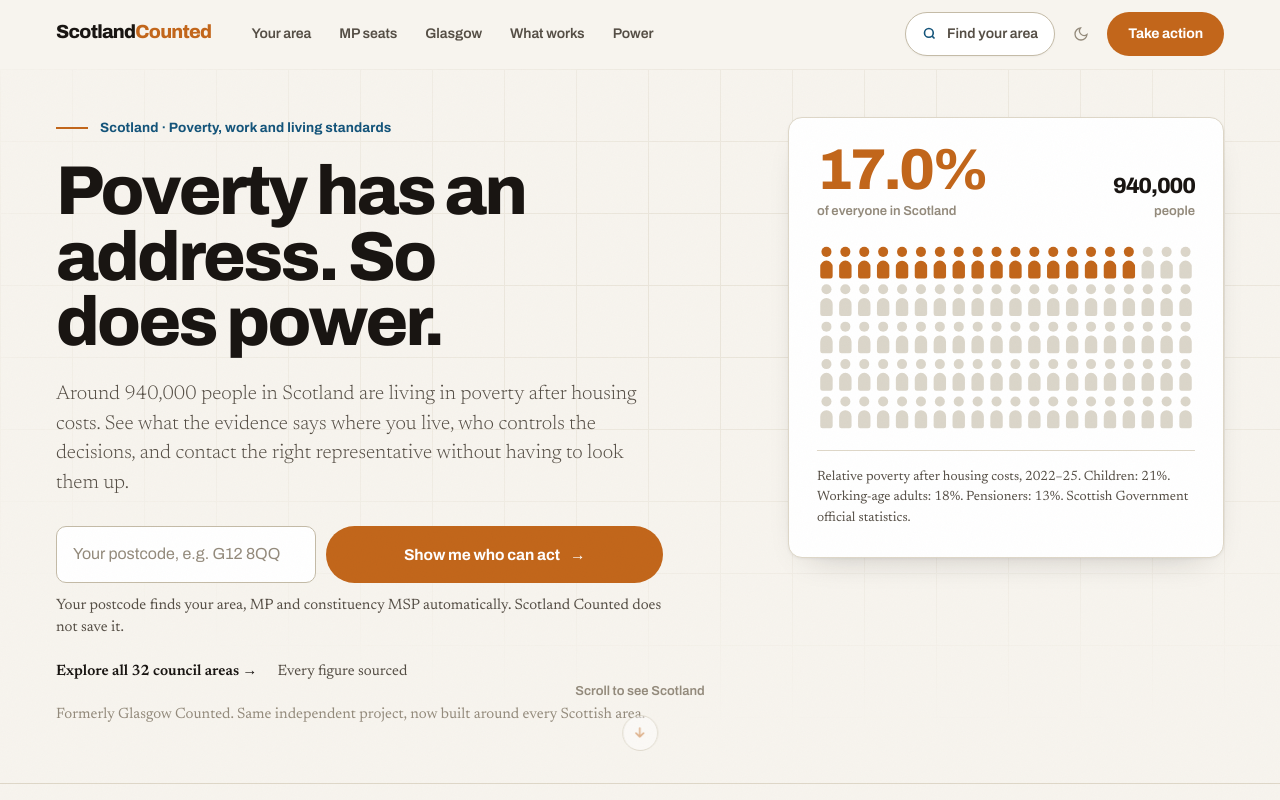
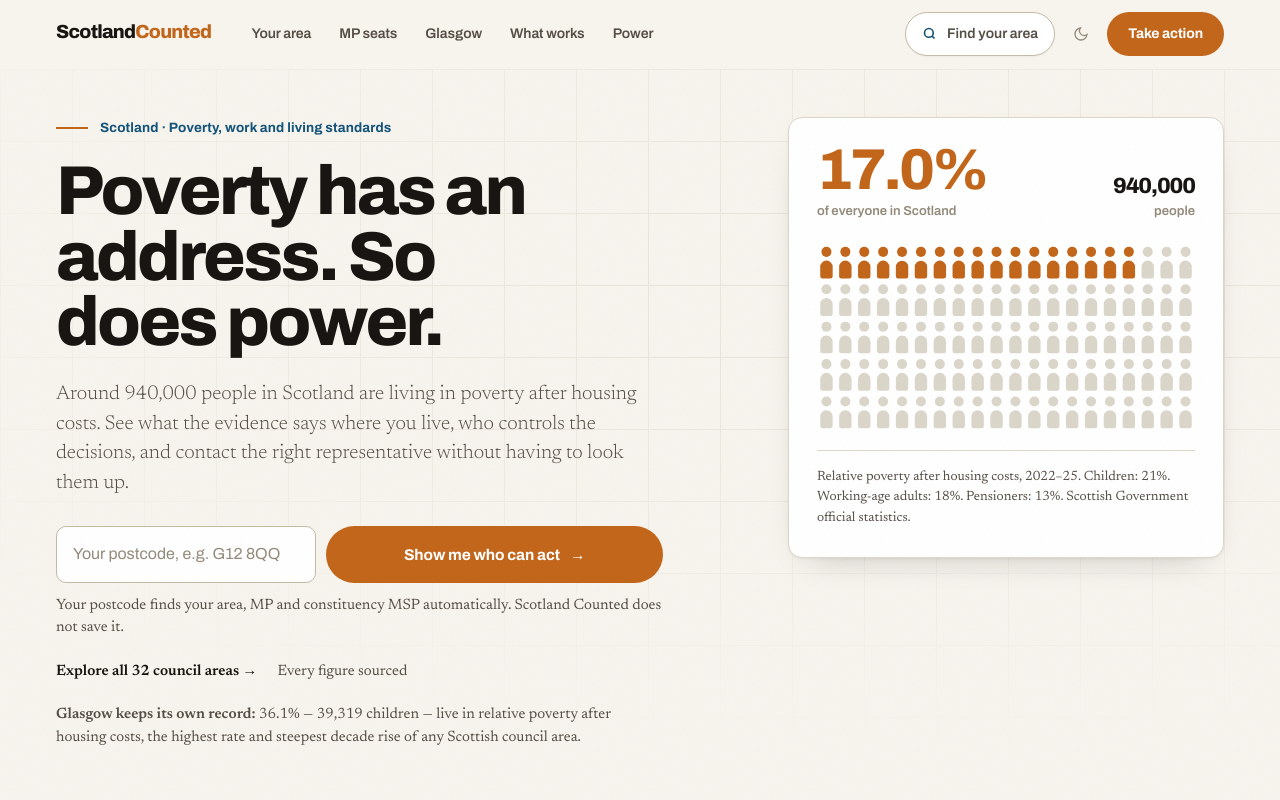
Before and after one commit to GraemeVIP/scotland-counted, a Next.js app: page / in a window 1280 px wide. Shown: the top 800 px of the page. Built offline with nearby package versions, Linux system fonts and the light colour scheme.

Commit message:
Finish Scotland Counted rebrand

```diff
--- a/site.config.ts
+++ b/site.config.ts
@@ -9,11 +9,11 @@ export const site = {
   shortName: "Scotland Counted",
 
   /**
-   * Keep the established domain canonical until a Scotland Counted domain is
-   * registered and redirected. Used for canonical URLs, the sitemap, Open
-   * Graph tags and JSON-LD. No trailing slash.
+   * Temporary Vercel canonical until the permanent Scotland Counted domain is
+   * registered. Used for canonical URLs, the sitemap, Open Graph tags and
+   * JSON-LD. No trailing slash.
    */
-  url: "https://glasgowcounted.co.uk",
+  url: "https://scotland-counted.vercel.app",
 
   tagline: "Scotland's poverty, counted properly.",
   description:
--- a/src/app/(site)/Hero.tsx
+++ b/src/app/(site)/Hero.tsx
@@ -20,10 +20,8 @@ export default function Hero() {
     return () => window.removeEventListener("scroll", onScroll);
   }, []);
 
-  const fade = Math.max(0, 1 - y / 520);
-
   return (
-    <section className="relative overflow-hidden border-b border-[var(--rule)]">
+    <section className="relative overflow-hidden border-b border-[var(--rule)] lg:min-h-[calc(100svh-68px)]">
       {/* A very faint survey grid, drifting slowly as you scroll */}
       <div
         aria-hidden="true"
@@ -38,8 +36,8 @@ export default function Hero() {
         }}
       />
 
-      <div className="relative max-w-[1440px] mx-auto px-5 sm:px-8 lg:px-14 pt-8 pb-12 sm:pt-12 sm:pb-14">
-        <div className="grid gap-x-16 gap-y-14 lg:grid-cols-[minmax(0,1.1fr)_minmax(0,0.9fr)] lg:items-start">
+      <div className="relative max-w-[1440px] mx-auto px-5 sm:px-8 lg:px-14 pt-8 pb-12 sm:pt-12 sm:pb-14 lg:min-h-[calc(100svh-68px)] lg:flex lg:items-center">
+        <div className="grid w-full gap-x-16 gap-y-14 lg:grid-cols-[minmax(0,1.1fr)_minmax(0,0.9fr)] lg:items-start">
           {/* ---- Statement ---- */}
           <div>
             <p className="label mb-5 flex items-center gap-3 rise" style={{ animationDelay: "60ms" }}>
@@ -75,9 +73,15 @@ export default function Hero() {
                 Every figure sourced
               </Link>
             </div>
-            <p className="mt-5 text-[15px] text-[var(--muted)] leading-[1.5] rise" style={{ animationDelay: "540ms" }}>
-              Formerly Glasgow Counted. Same independent project, now built around every Scottish
-              area.
+            <p
+              className="mt-5 text-[15px] text-[var(--ink-2)] leading-[1.5] rise"
+              style={{ animationDelay: "540ms" }}
+            >
+              <Link href="/the-numbers" className="font-[680]">
+                Glasgow keeps its own record:
+              </Link>{" "}
+              36.1% — 39,319 children — live in relative poverty after housing costs, the highest
+              rate and steepest decade rise of any Scottish council area.
             </p>
           </div>
 
@@ -116,21 +120,6 @@ export default function Hero() {
         </div>
       </div>
 
-      {/* ---- Scroll cue ---- */}
-      <div
-        className="hidden lg:flex absolute bottom-8 left-1/2 -translate-x-1/2 flex-col items-center gap-3 pointer-events-none"
-        style={{ opacity: fade }}
-        aria-hidden="true"
-      >
-        <span className="ui text-[13px] font-[600] text-[var(--muted)]">
-          Scroll to see Scotland
-        </span>
-        <span className="nudge grid h-9 w-9 place-items-center rounded-full border border-[var(--rule-strong)] bg-[var(--surface)] text-[var(--action)]">
-          <svg width="15" height="15" viewBox="0 0 24 24" fill="none" stroke="currentColor" strokeWidth="2.6" strokeLinecap="round" strokeLinejoin="round">
-            <path d="M12 5v14M6 13l6 6 6-6" />
-          </svg>
-        </span>
-      </div>
     </section>
   );
 }
--- a/src/app/(site)/page.tsx
+++ b/src/app/(site)/page.tsx
@@ -11,7 +11,7 @@ import {
   Reveal,
 } from "@/components/Blocks";
 import { JsonLd, articleJsonLd, faqJsonLd, meta } from "@/lib/seo";
-import { councilsByChange, councilsByLevel } from "@/lib/data/councils";
+import { councilsByChange, councilsByLevel, SCOTLAND_PCTS } from "@/lib/data/councils";
 import { scotlandPoverty } from "@/lib/data/scotland";
 import { getSources } from "@/lib/data/sources";
 import { site } from "@/lib/site";
@@ -78,6 +78,9 @@ const COVERAGE = [
 export default function Home() {
   const byLevel = councilsByLevel();
   const rose = councilsByChange().filter((council) => council.change > 0).length;
+  const glasgow = byLevel.find((council) => council.slug === "glasgow-city")!;
+  const glasgowGap = (glasgow.pcts[9] - SCOTLAND_PCTS[9]).toFixed(1);
+  const scotlandChange = (SCOTLAND_PCTS[9] - SCOTLAND_PCTS[0]).toFixed(1);
   const nationalSource = getSources([scotlandPoverty.sourceId])[0];
 
   return (
@@ -225,19 +228,21 @@ export default function Home() {
         <section className="pt-20 sm:pt-28">
           <SectionHead
             n={4}
-            eyebrow="The founding deep dive"
-            title="Glasgow is where the record goes deepest"
+            eyebrow="National outlier · dedicated record"
+            title="Glasgow is Scotland's starkest child-poverty outlier"
           />
           <div className="grid gap-5 lg:grid-cols-[minmax(0,1.25fr)_minmax(300px,0.75fr)] mt-10">
             <div className="rounded-[var(--r-m)] bg-[var(--deep)] text-[var(--deep-ink)] p-7 sm:p-10">
               <p className="label !text-[var(--deep-ink)] opacity-60 mb-5">Glasgow · 2000–2026</p>
-              <h3 className="display text-[clamp(27px,3.2vw,44px)] font-[750] max-w-[18ch]">
-                Work improved. Deprivation fell. Child poverty still climbed.
+              <h3 className="display text-[clamp(27px,3.2vw,44px)] font-[750] max-w-[22ch]">
+                {glasgow.pcts[9]}%. {glasgow.counts[9].toLocaleString("en-GB")} children. Highest
+                of all 32 council areas.
               </h3>
               <p className="mt-6 text-[17px] leading-[1.6] opacity-80 max-w-[58ch]">
-                Six long-run measures show how jobs, benefits, pay, neighbourhoods, housing and
-                life expectancy interact. Glasgow remains the detailed case study — not the limit
-                of the site.
+                Glasgow is {glasgowGap} percentage points above the Scottish rate. Over the decade
+                its rate rose {glasgow.change.toFixed(1)} points, compared with {scotlandChange} in
+                Scotland. Scotland-wide coverage does not fold those figures into an average: the
+                city keeps a separate six-measure record of what changed and why.
               </p>
               <div className="flex flex-wrap gap-3 mt-8">
                 <Link href="/the-numbers" className="btn btn-primary">
@@ -250,7 +255,17 @@ export default function Home() {
               </div>
             </div>
             <div className="rounded-[var(--r-m)] bg-[var(--surface)] border border-[var(--rule)] p-7 sm:p-8">
-              <p className="label mb-5">What the deep dive adds</p>
+              <p className="label mb-5">Why Glasgow has its own record</p>
+              <div className="grid grid-cols-2 gap-px bg-[var(--rule)] border border-[var(--rule)] mb-6">
+                <div className="bg-[var(--paper)] p-4">
+                  <p className="figure-num text-[31px] text-[var(--action)]">+{glasgow.change.toFixed(1)}</p>
+                  <p className="text-[15px] text-[var(--ink-2)] mt-1">point rise in Glasgow</p>
+                </div>
+                <div className="bg-[var(--paper)] p-4">
+                  <p className="figure-num text-[31px]">+{scotlandChange}</p>
+                  <p className="text-[15px] text-[var(--ink-2)] mt-1">point rise in Scotland</p>
+                </div>
+              </div>
               <ul className="space-y-4 text-[16px] text-[var(--ink-2)] leading-[1.5]">
                 <li>Employment and claimant trends since 2000</li>
                 <li>Resident pay against workplace pay</li>
--- a/src/app/globals.css
+++ b/src/app/globals.css
@@ -1,7 +1,7 @@
 @import "tailwindcss";
 
 /* ============================================================
-   GLASGOW COUNTED — design system
+   SCOTLAND COUNTED — design system
 
    Direction: a civic institution, not a dashboard. Warm paper as the
    default ground, a deep Clyde blue as the institutional voice, amber
--- a/src/lib/data/changelog.ts
+++ b/src/lib/data/changelog.ts
@@ -18,7 +18,7 @@ export type ChangeEntry = {
 export const changelog: ChangeEntry[] = [
   {
     date: "2026-07-31",
-    title: "Glasgow Counted becomes Scotland Counted",
+    title: "Scotland-wide relaunch",
     body: "The project now leads with Scotland-wide poverty, work and living-standards evidence. Every council area carries local child-poverty, claimant-count and pay data; every Scottish Westminster seat has a constituency page; Glasgow remains the founding deep dive; and the postcode action is now the main route through the site.",
     href: "/",
     kind: "feature",
@@ -61,7 +61,7 @@ export const changelog: ChangeEntry[] = [
   {
     date: "2026-07-31",
     title: "Site launched",
-    body: "The project launched as Glasgow Counted: six indicators from 2000, all 32 council areas, the four causes, seven costed fixes, and the accountability record. Every figure was retrieved from the original publisher.",
+    body: "The project launched with six indicators from 2000, all 32 council areas, the four causes, seven costed fixes, and the accountability record. Every figure was retrieved from the original publisher.",
     href: "/",
     kind: "feature",
   },
```
Also changed, not shown: 1 other file (tests, documents, lock files or other folders).
